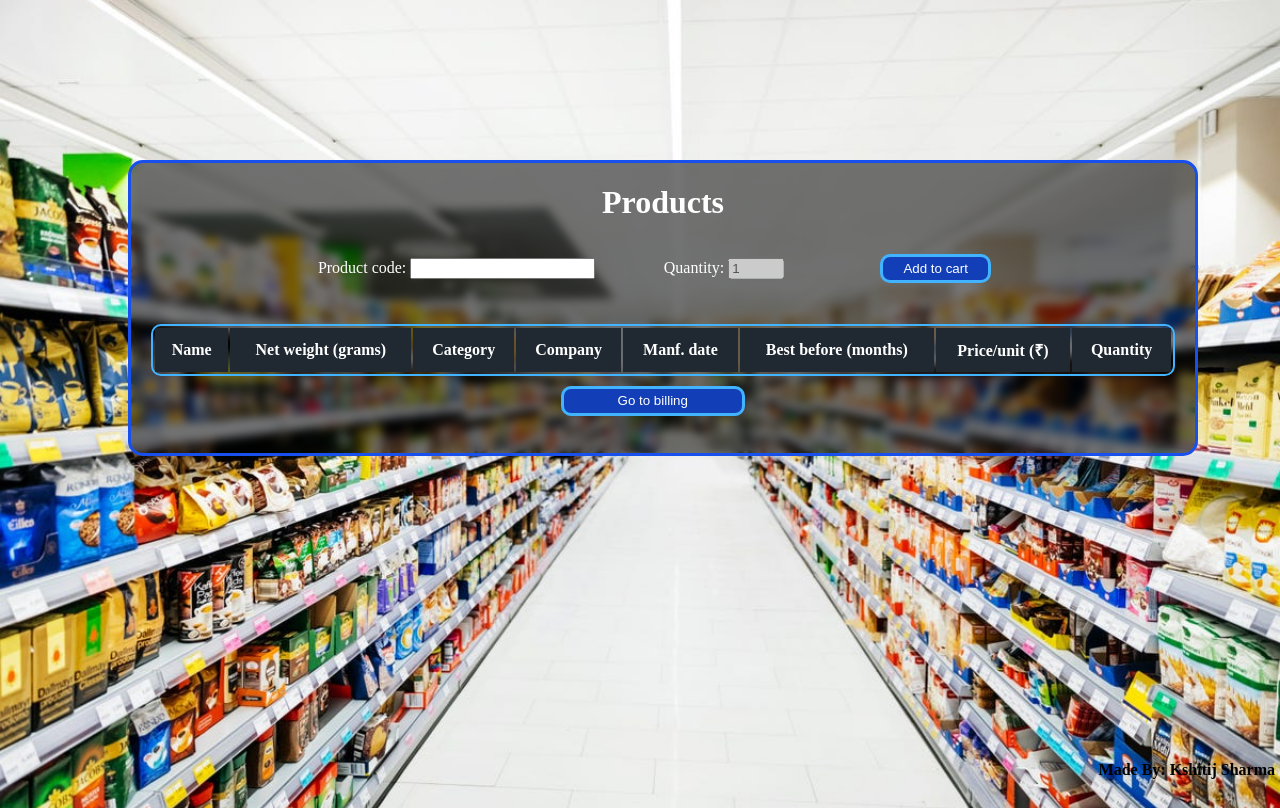
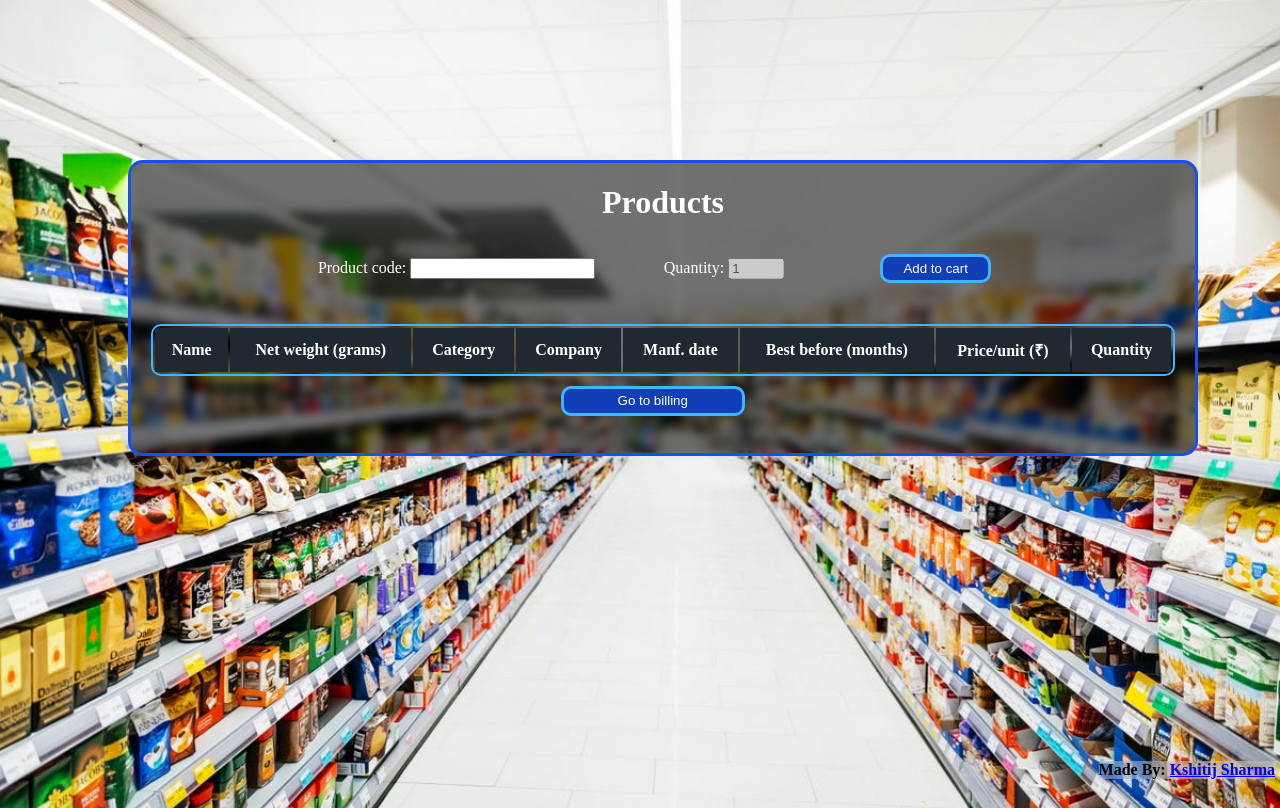
Before and after one commit to Kshitij1001/WebUI_groceryBilling, a plain HTML site: page index.html in a window 1280 px wide. Drawn offline with nearby package versions, Linux system fonts and the light colour scheme.

Commit message:
linked my github page

```diff
--- a/index.css
+++ b/index.css
@@ -172,3 +172,12 @@ button:active {
   float: right;
   margin: 0;
 }
+
+h4 {
+  right: 5px;
+  bottom: 0;
+  position: absolute;
+  color: black;
+  backdrop-filter: blur(10px);
+  background-color: rgba(255, 255, 255, 0.295);
+}
--- a/index.html
+++ b/index.html
@@ -58,7 +58,7 @@
         </div>
         <button class="btnStyle" id="billbtn">Go to billing</button>
     </div>
-    <h4 style="right: 5px;bottom: 0;position: absolute;">Made By: Kshitij Sharma</h4>
+    <h4>Made By: <a href="https://github.com/Kshitij1001" target="_blank">Kshitij Sharma</a></h4>
 </body>
 <script type="text/javascript" src="http://ajax.googleapis.com/ajax/libs/jquery/3.6.0/jquery.min.js"></script>
 <script type="text/javascript" src="./index.js"></script>
```
Also changed, not shown: billing.html (+1 -1 lines), login.html (+1 -1 lines).
